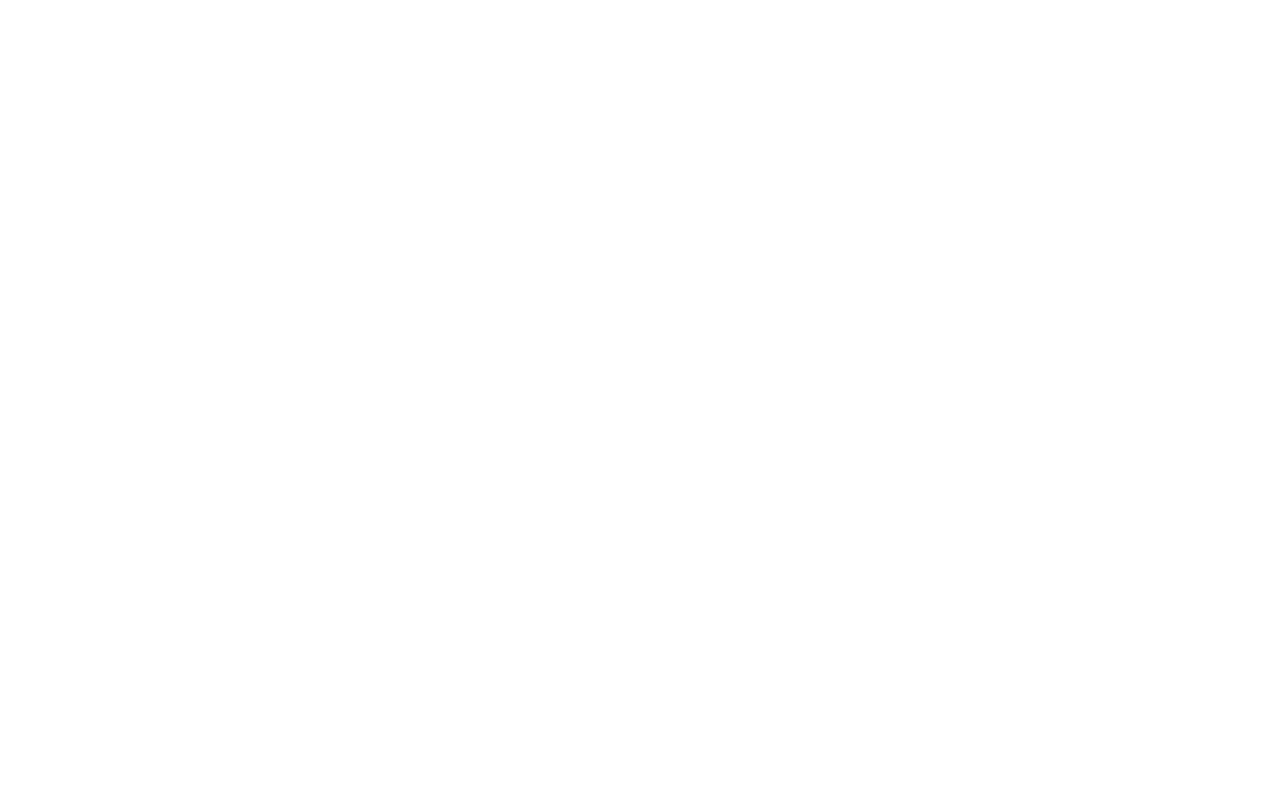
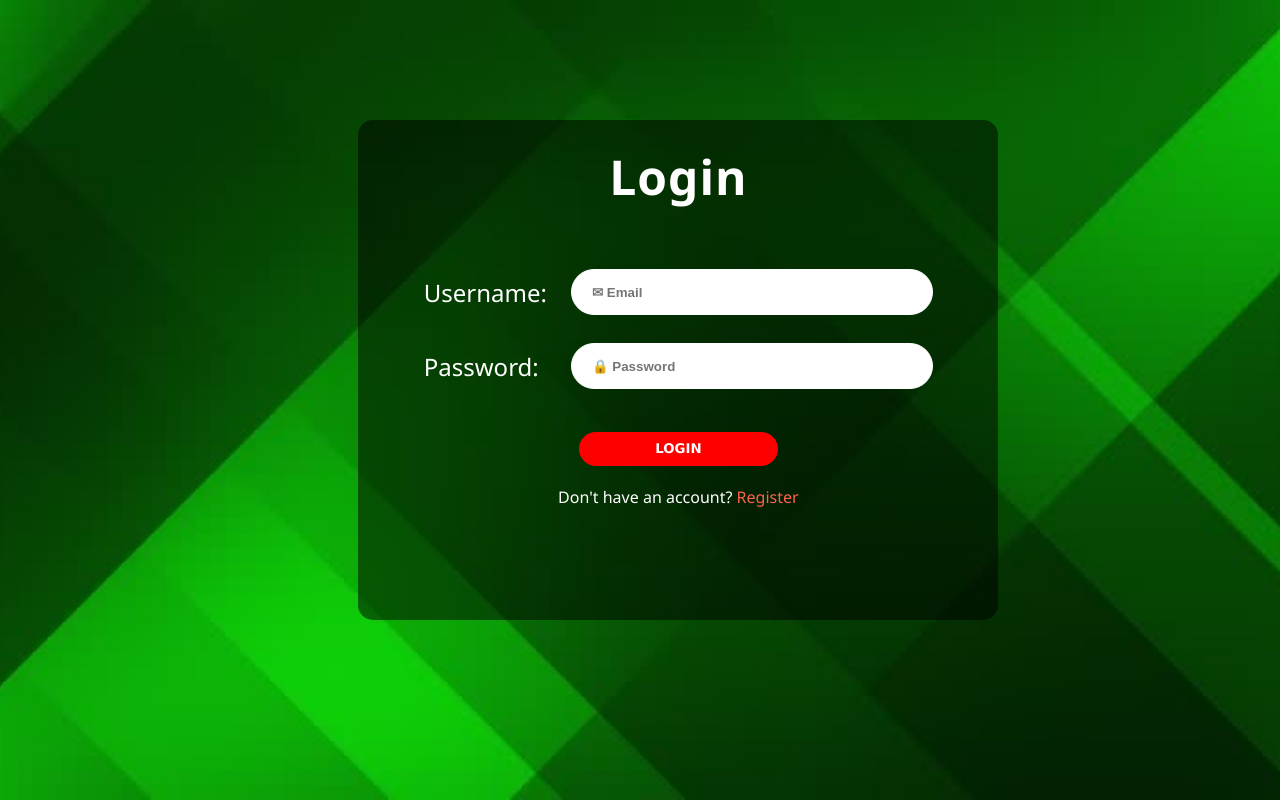
Before and after one commit to ashensilva12/SarpResQ, a React (Vite) app: page / in a window 1280 px wide. Built offline with nearby package versions, Linux system fonts and the light colour scheme.

Commit message:
Update Login.jsx

```diff
--- a/src/component/pages/Login.jsx
+++ b/src/component/pages/Login.jsx
@@ -1,8 +1,34 @@
 import React from 'react'
-
+import './Login.css'
+import loginImage from '../../assets/login.jpg';
+import pages from '/pages/Register';
 function Login() {
   return (
+
     <div className="loginbox">
+
+        <div className="loginheader">
+            <h2 className='title'>Login</h2>
+        </div>
+        <form>
+            <table className='table'>
+                <tr>
+                    <td>Username:</td>
+                    <td><input type="email" name="username"placeholder="&#9993; Email" required/></td>
+                </tr>
+                <tr>
+                    <td>Password:</td>
+                    <td><input type="password" name="password" placeholder="&#128274; Password" required/></td>
+                </tr>
+
+                <tr>
+                    <td colSpan="2" ><button type="submit">LOGIN</button></td>
+                </tr>
+                <tr>
+                    <td colSpan="2" >Don't have an account? <a href="/register">Register</a></td>
+                </tr>
+            </table>
+        </form>
 
     </div>
   )
```
